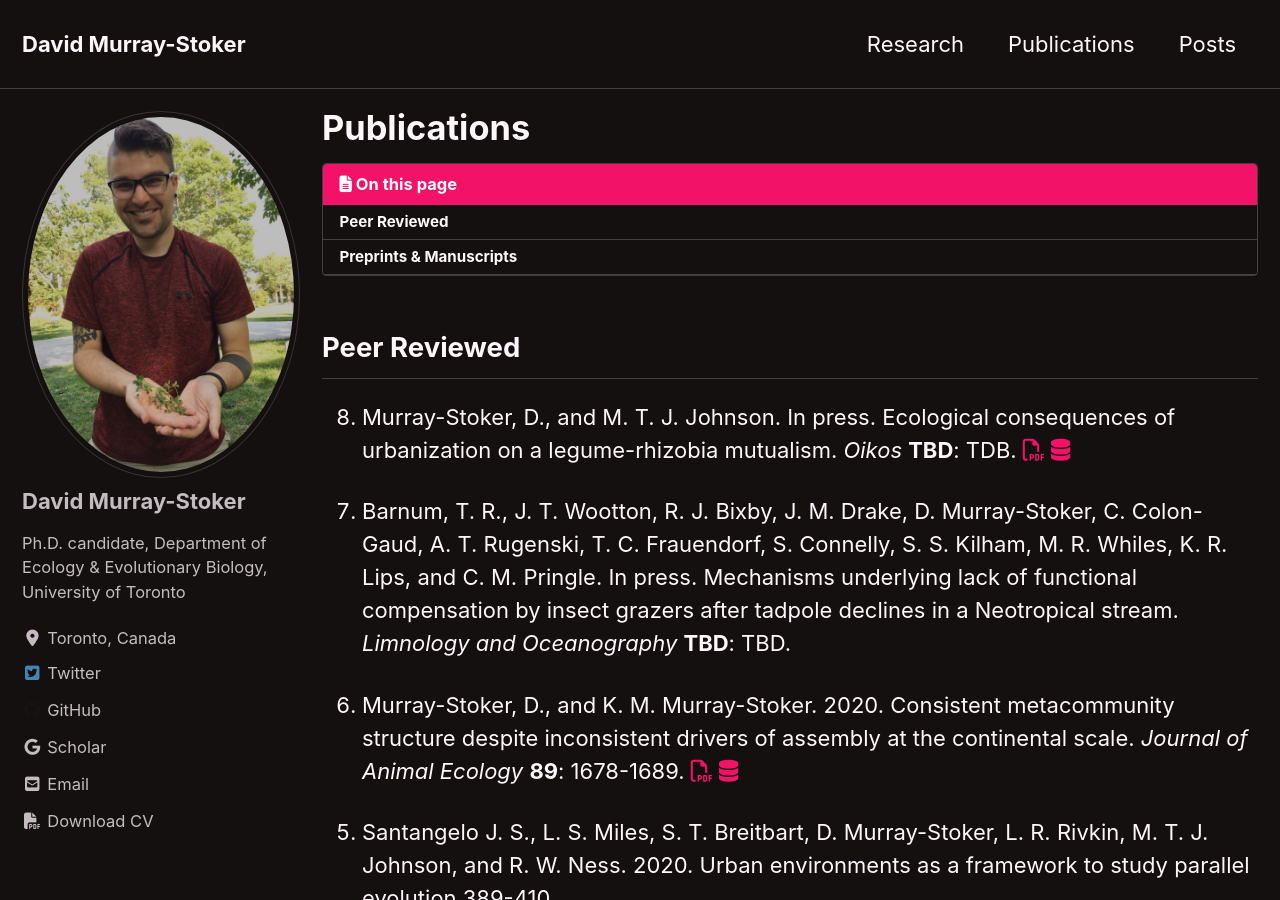
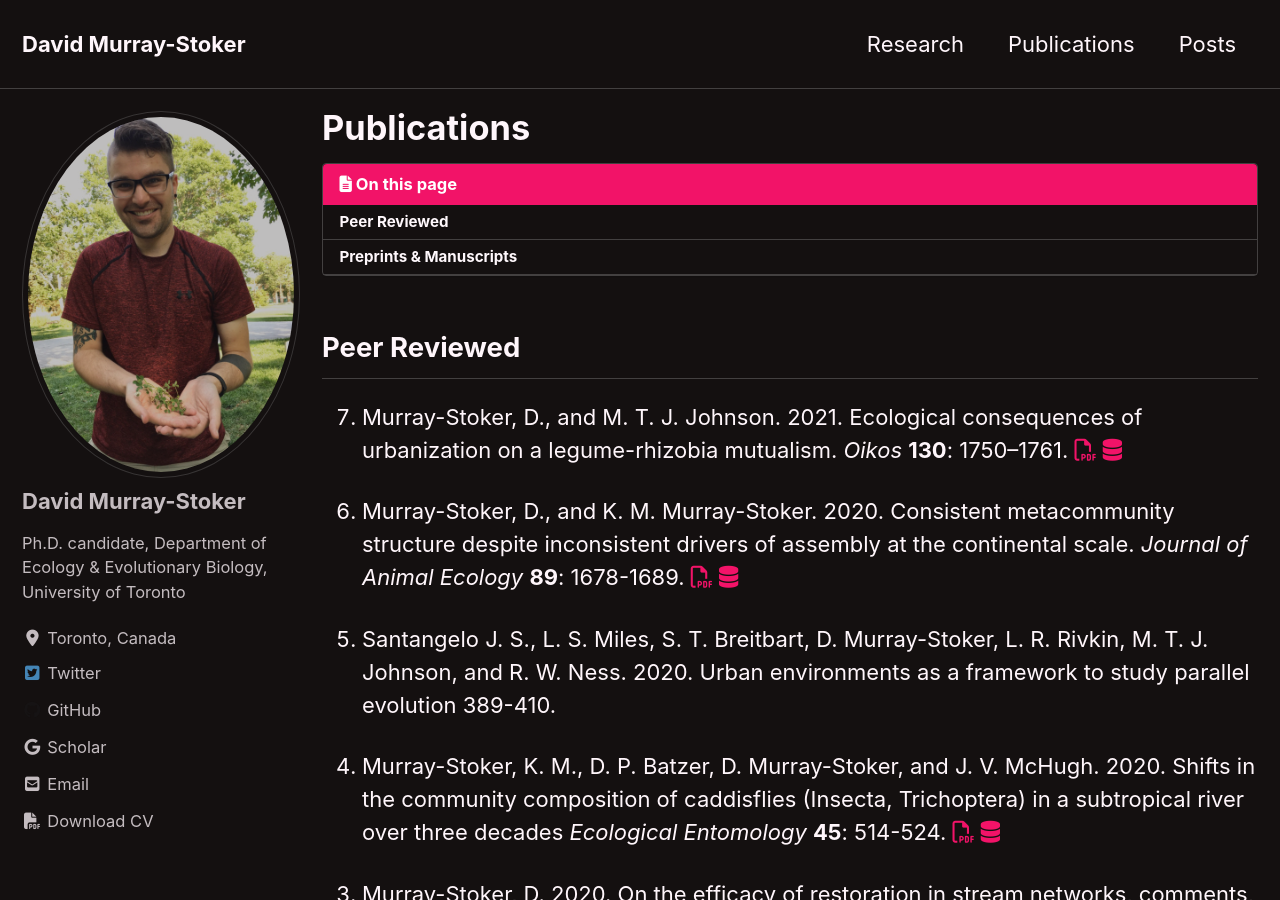
Before and after one commit to dmurraystoker/dmurraystoker.github.io, a Jekyll site: the page built from _pages/publications.md, in a window 1280 px wide and 900 px high. Built offline with Jekyll 4.4.1, drawn with Linux system fonts in a browser that asks for light colours; cached includes are drawn as plain includes; nearby versions of some CDN libraries.

Commit message:
Update publications.yaml

```diff
--- a/_data/publications.yaml
+++ b/_data/publications.yaml
@@ -1,15 +1,4 @@
 ---
-
-- id: Murray-Stoker-Johnson_in_press
-  authors: Murray-Stoker, D., and M. T. J. Johnson.
-  title: Ecological consequences of urbanization on a legume-rhizobia mutualism.
-  journal: Oikos
-  year: In press
-  volume: TBD
-  pages: TDB
-  openaccess: false
-  pdf-url: https://www.biorxiv.org/content/10.1101/2021.01.24.427992v2
-  data-url: https://zenodo.org/record/4459724#.YQx6RtNKgbk
 
 - id: Barnum_et_al_in_press
   authors: Barnum, T. R., J. T. Wootton, R. J. Bixby, J. M. Drake, D. Murray-Stoker, C. Colon-Gaud, A. T. Rugenski, T. C. Frauendorf, S. Connelly, S. S. Kilham, M. R. Whiles, K. R. Lips, and C. M. Pringle.
@@ -21,6 +10,17 @@
   openaccess: false
   pdf-url:
   data-url:
+
+  - id: Murray-Stoker-Johnson_in_press
+  authors: Murray-Stoker, D., and M. T. J. Johnson.
+  title: Ecological consequences of urbanization on a legume-rhizobia mutualism.
+  journal: Oikos
+  year: 2021
+  volume: 130
+  pages: 1750–1761
+  openaccess: false
+  pdf-url: https://www.biorxiv.org/content/10.1101/2021.01.24.427992v2
+  data-url: https://zenodo.org/record/4459724#.YQx6RtNKgbk
 
 - id: Murray-Stoker_Murray-Stoker2020
   authors: Murray-Stoker, D., and K. M. Murray-Stoker.
```
